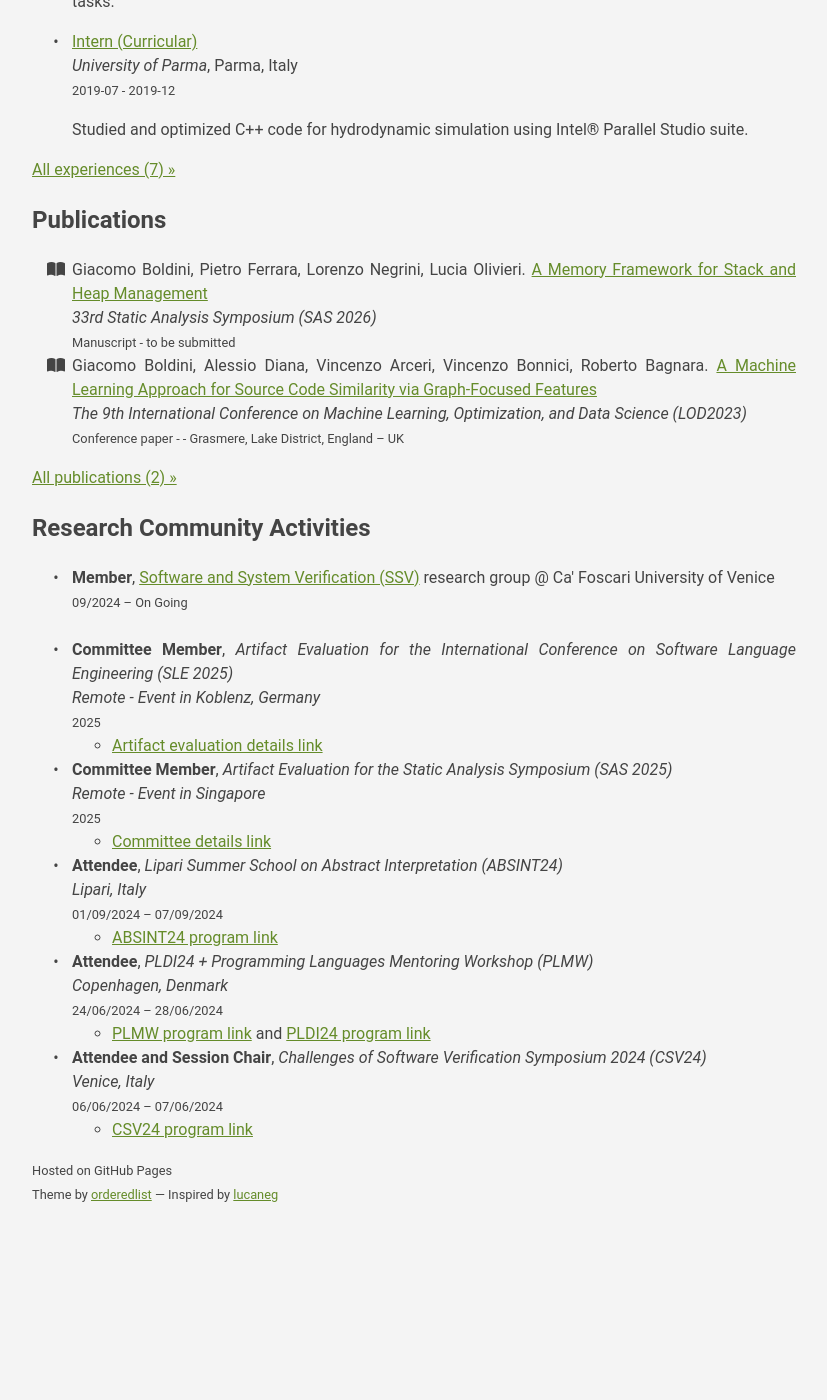
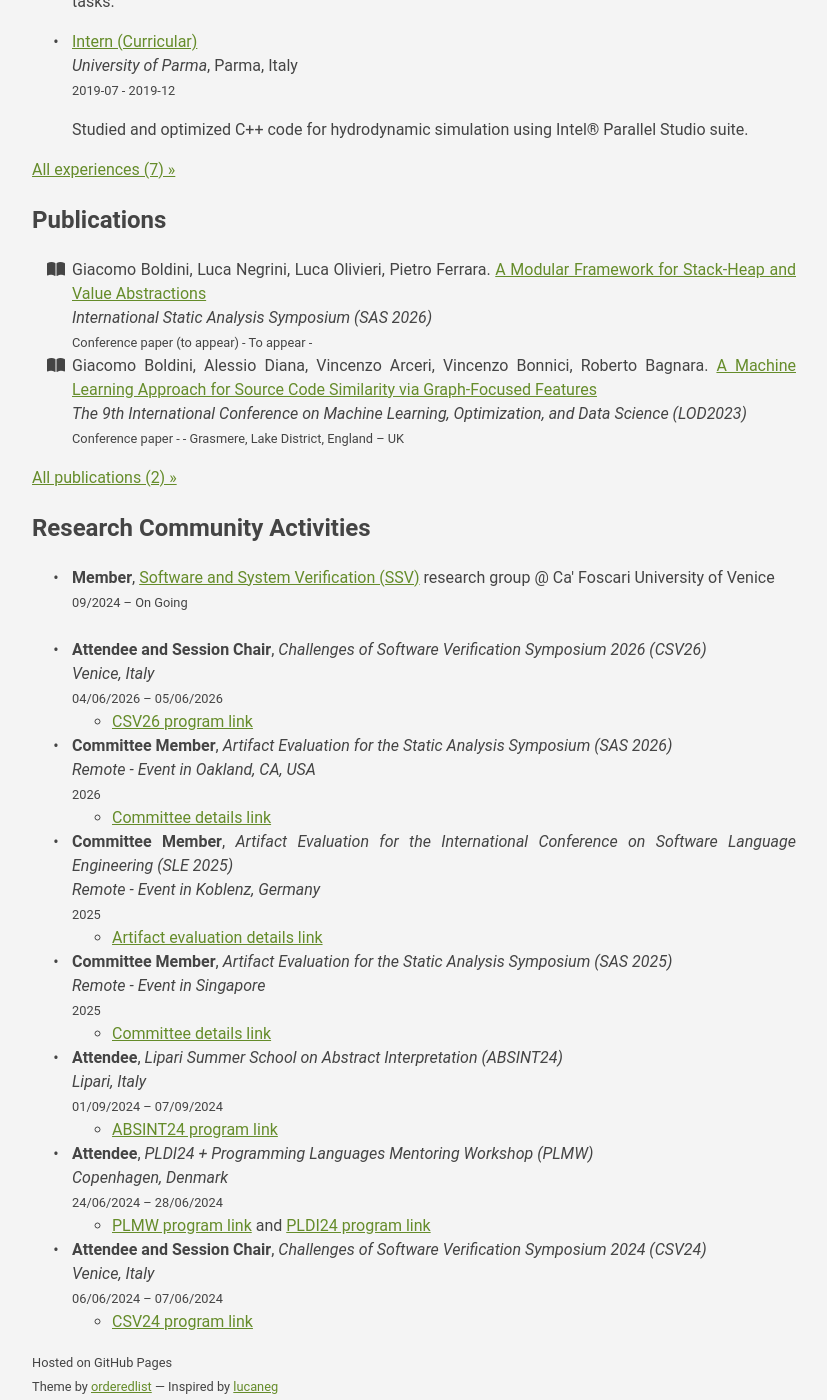
Before and after one commit to giacomoboldini/giacomoboldini.github.io, a Jekyll site: the page built from index.md, in a window 1280 px wide and 1400 px high, scrolled down 1930 px. Shown: the whole window, without its empty margins (26-853 px from the left). Built offline with Jekyll 4.4.1, drawn with Linux system fonts in a browser that asks for light colours; a style sheet for code colours, icons or effects is not loaded; our own code applies the rules of GitHub Pages for plain Markdown files; before the commit the page ends 3210 px from its top, so only the background shows below that.

Commit message:
Add csv26, sas26 accept, fix sas26ae

```diff
--- a/index.md
+++ b/index.md
@@ -123,6 +123,26 @@ projects, exploring embedded systems, and delving into network systems.
         <small>09/2024 – On Going</small><br/>
     </li>
     <br />
+    <!-- Challenges of Software Verification Symposium 2026 -->
+    <li>
+        <span class="fa-li">•</span>
+        <strong>Attendee and Session Chair</strong>, <em>Challenges of Software Verification Symposium 2026 (CSV26)</em><br/>
+        <em>Venice, Italy</em><br/>
+        <small>04/06/2026 – 05/06/2026</small><br/>
+        <ul>
+            <li><a href="https://unive-ssv.github.io/csv.html" target="_blank">CSV26 program link</a></li>
+        </ul>
+    </li>
+    <!-- Static Analysis Symposium 2026 -->
+    <li>
+        <span class="fa-li">•</span>
+        <strong>Committee Member</strong>, <em>Artifact Evaluation for the Static Analysis Symposium (SAS 2026)</em><br/>
+        <em>Remote - Event in Oakland, CA, USA</em><br/>
+        <small>2026</small><br/>
+        <ul>
+            <li><a href="https://conf.researchr.org/committee/splash-issta-2026/sas-2026-sas-artifact-sas-artifact-evaluation-committee" target="_blank">Committee details link</a></li>
+        </ul>
+    </li>
     <!-- Software Language Engineering 2025 -->
     <li>
         <span class="fa-li">•</span>
--- /dev/null
+++ b/publications/_posts/2026-07-14-sas.md
@@ -0,0 +1,23 @@
+---
+layout: publication
+kind: Conference paper (to appear)
+title: "A Modular Framework for Stack-Heap and Value Abstractions"
+# tags:
+#   - library-models
+#   - software-frameworks
+#   - static-analysis
+venue: "International Static Analysis Symposium (SAS 2026)"
+location: ""
+when: "To appear"
+authors: "Giacomo Boldini, Luca Negrini, Luca Olivieri, Pietro Ferrara"
+# relatedtalk: "2018-08-28-tapas-sarl.md"
+# relatedtalktitle: "Talk @ TAPAS 2018"
+# manuscript: "TAPAS18.pdf"
+confpage: "https://conf.researchr.org/home/splash-issta-2026/sas-2026"
+---
+
+### Abstract
+
+Advanced static program analysis requires reasoning on the semantics of non-trivial program behaviors (e.g., pointers and complex data structures such as lists and sets, functions, and objects) and how they affect the memory. In most programming languages, static and dynamic allocations are typically managed by the stack and the heap, respectively. However, how allocations behave and how the memory is managed at runtime can vary significantly depending on the programming language being analyzed. Proper handling of these aspects is essential, as an accurate memory model enables the detection of critical issues such as buffer overflows and underflows, use-after-free errors, and null pointer exceptions prior to execution, that is, before such erroneous behaviors occur.
+
+In this paper, we propose and formalize a generic memory framework to handle stack and heap memory during the analysis, that is able to support various behaviors from different programming languages (e.g., C, C++, Java, and Python), while remaining parametric, allowing different memory and value analyses to be independently chosen and combined. It relies on the Abstract Interpretation theory and enables sound approximation of different memory models and program behaviors. We introduce a *split state* abstraction that separates value and memory analyses into two modular abstract domains. These domains interact through a set of *memory identifiers*, along with a set of operations defined by the domains to manipulate them, allowing the framework to capture both value information and structural memory relationships.
```
Also changed, not shown: publications/_posts/2026-04-20-memory-framework.md (deleted, +0 -10 lines), 4 other files.
